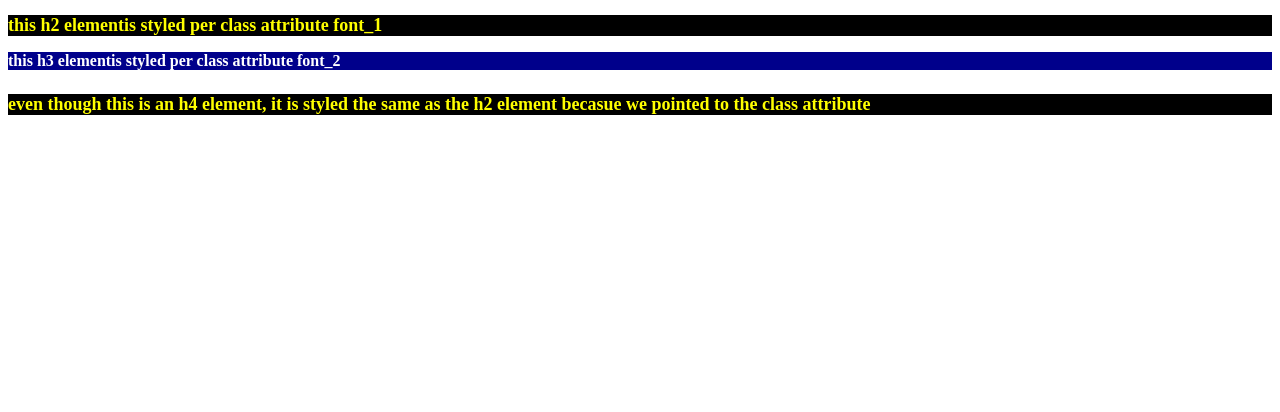
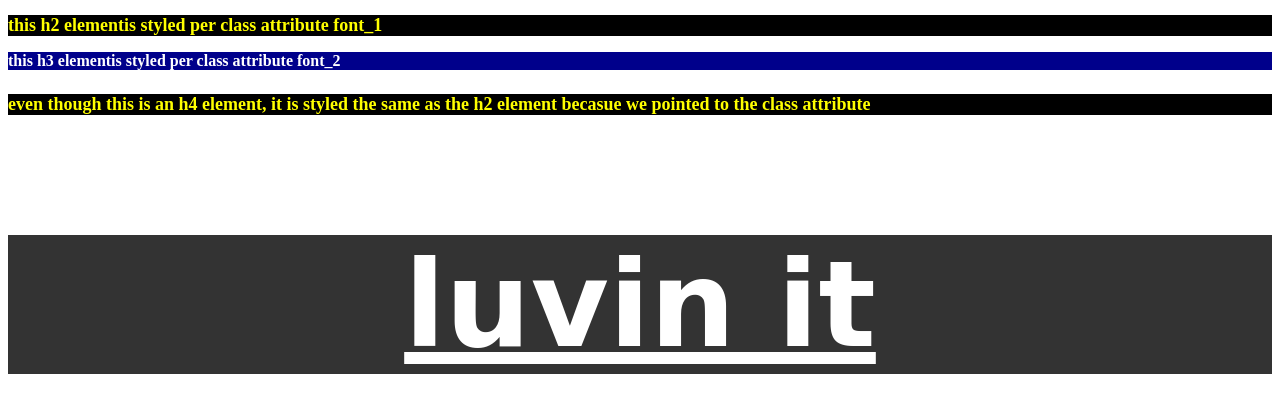
Before and after one commit to lucksta89/Basic_HTML_and_CSS, a plain HTML site: page Basic_HTML_4.html in a window 1280 px wide. Drawn offline with Linux system fonts and the light colour scheme.

Commit message:
css files and html 5

```diff
--- a/Basic_HTML_4.html
+++ b/Basic_HTML_4.html
@@ -10,6 +10,10 @@
 <h2 class="font_1">this h2 elementis styled per class attribute font_1</h2>
 <h3 class="font_2">this h3 elementis styled per class attribute font_2</h3>
 <h4 class="font_1">even though this is an h4 element, it is styled the same as the h2 element becasue we pointed to the class attribute</h4>
+
+<p class="dans_style">luvin it</div>
+
+
 
 </body>
 </html>
@@ -27,3 +31,21 @@ background-color:darkblue;
 color:white;
 font-size:medium;
 }
+
+
+.dans_style{
+		background-color:#333;
+		color:white;
+		font-size:120px;
+		font-family:cursive;
+		text-align:center;
+		position:absolute:
+		top:500px;
+		left:500px;
+		text-decoration:underline;
+		font-weight:bold;
+}
+
+
+
+</style>
--- /dev/null
+++ b/danscss.css
@@ -0,0 +1,6 @@
+p {
+	color:lightgreen;
+	background-color:#333;
+	font-size:100px;
+	text-align:center;
+}
```
Also changed, not shown: Basic_HTML_3.html (+3 -1 lines), Basic_HTML_5.html (added, +12 -0 lines).
